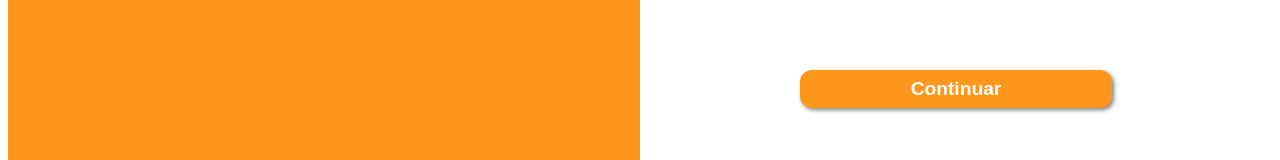
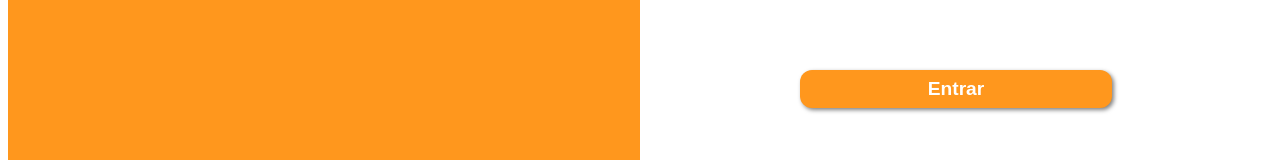
Before and after one commit to lucsap/db-project, a Next.js app in the folder frontend/: page /login in a window 1280 px wide. Shown: the part 485-645 px from the top of the page. Built offline with nearby package versions, Linux system fonts and the light colour scheme.

Commit message:
🔥 eh o trem bb Login totalmente funcional

```diff
--- a/frontend/pages/login.tsx
+++ b/frontend/pages/login.tsx
@@ -7,6 +7,7 @@ import {useState} from 'react';
 export default function Login() {
     const [email, setEmail] = useState('');
     const [senha, setSenha] = useState('');
+    const [isSubmiting, setIsSubmiting] = useState(false);
 
     const notify = () => toast("Email ou Senha invalidos !")
 
@@ -21,6 +22,9 @@ export default function Login() {
     };
 
     const handleSubmit = async (event:any) => {
+        if(isSubmiting){
+            return;
+        }
         event.preventDefault();
 
         const data = {
@@ -29,11 +33,13 @@ export default function Login() {
         };
 
         try {
+            setIsSubmiting(true);
             const response = await fetch('http://localhost:3001/login', {
             method: 'POST',
-            // headers: { 'Content-Type': 'application/json' },
+            headers: { 'Content-Type': 'application/json' },
             body: JSON.stringify(data)
             });
+
 
         if (response.ok) {
             console.log(response)
@@ -42,13 +48,18 @@ export default function Login() {
             router.push('/home');
         }
         else {
-            console.log(response)
+            setIsSubmiting(false);
             notify();
         }
         } catch (error) {
+            setIsSubmiting(false);
+            console.log(error);
+        } finally {
+            setTimeout(() => {
+                setIsSubmiting(false);
+              }, 2000)
+        };
 
-            console.log(error);
-        }
     };
 
     return (
@@ -86,8 +97,8 @@ export default function Login() {
                         />
                     </div>
                     <div className={styles.btnLogin}>
-                        <button type="submit" className={styles.btnPrimary} >
-                            Continuar
+                        <button type="submit" className={styles.btnPrimary} disabled={isSubmiting} >
+                        {isSubmiting ? 'Entrando...' : 'Entrar'}
                         </button>
                     </div>
                 </form>
```
